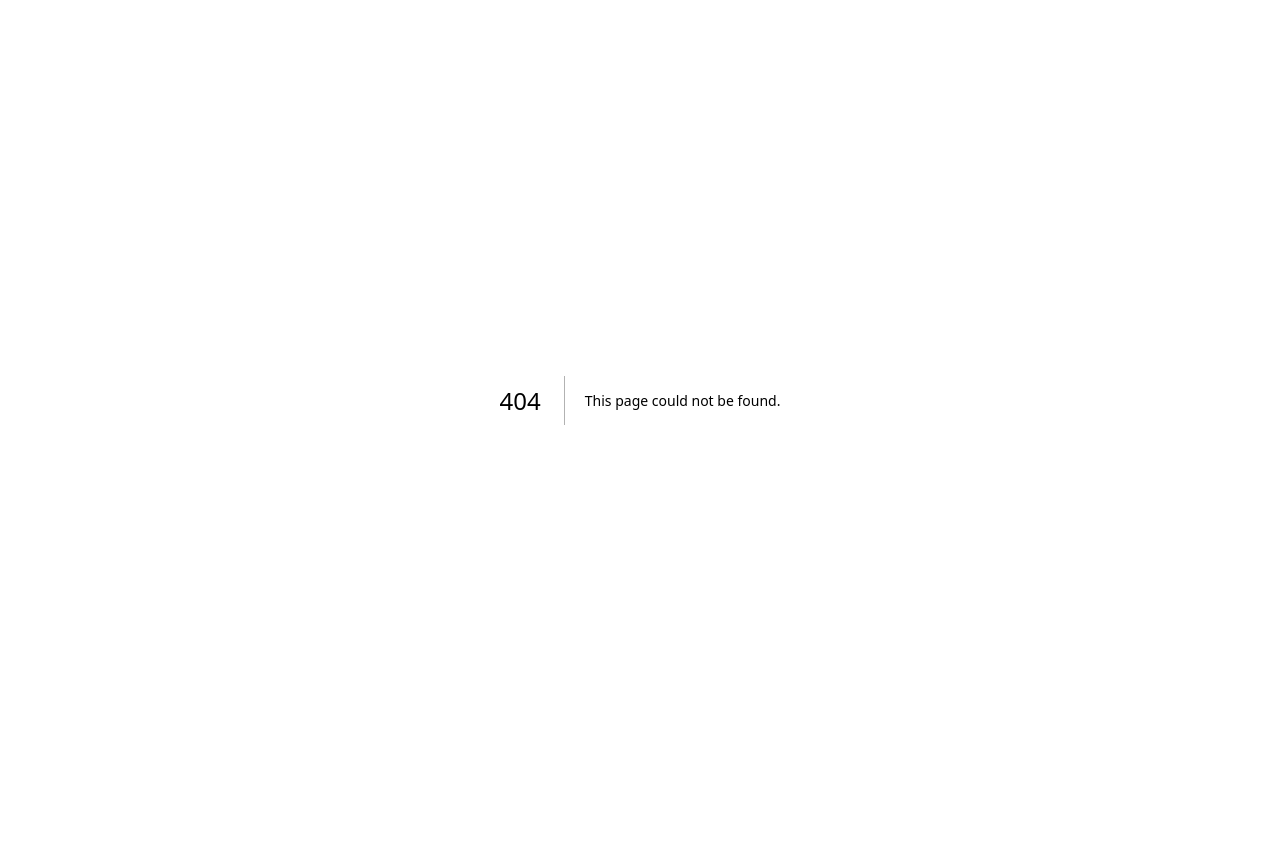
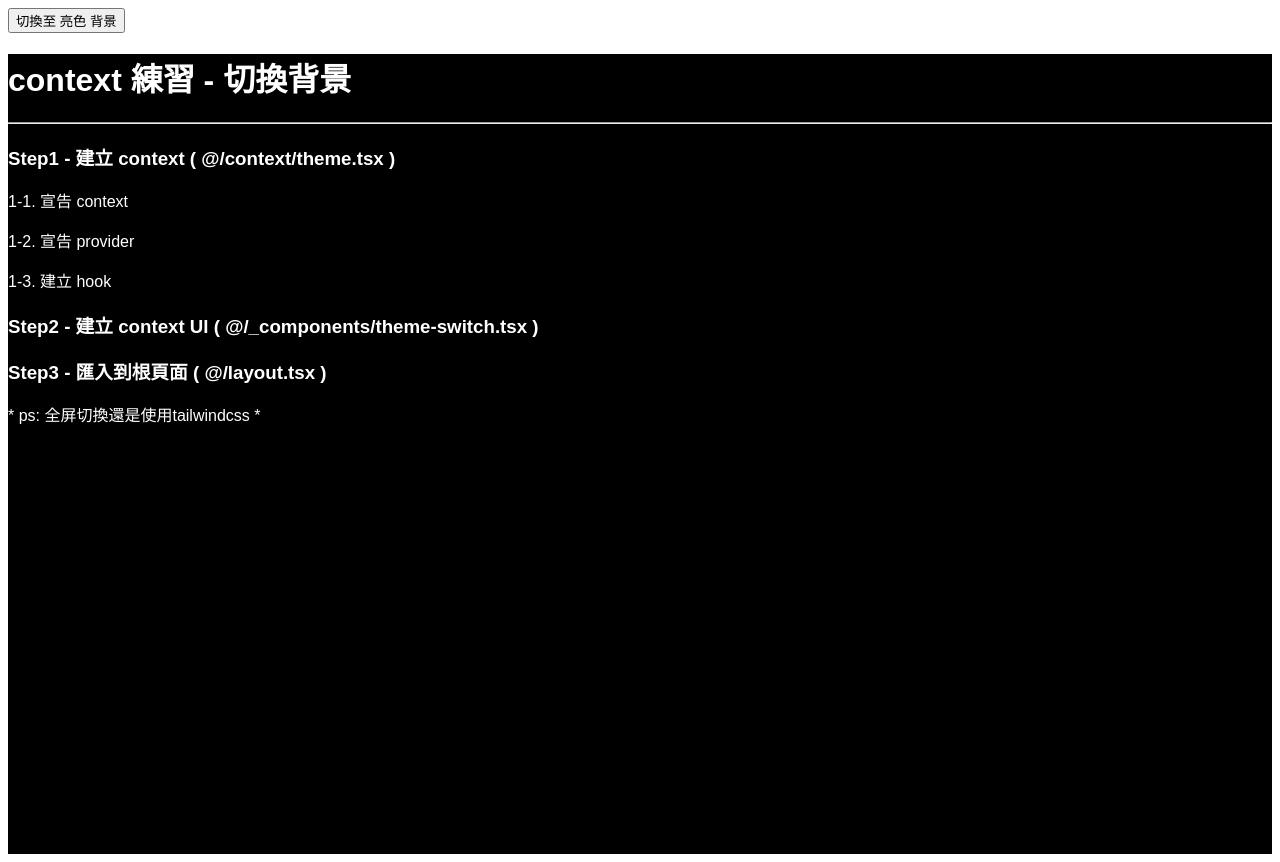
Before and after one commit to sugarban-p/react-lectures, a Next.js app: page /ch5-props/context-bg in a window 1280 px wide. Before the commit this address had no page. Before the commit the page ends 800 px from the top, so only its background shows below. Built offline with nearby package versions, Linux system fonts and the light colour scheme.

Commit message:
跨層共享資料工具 Context

```diff
--- /dev/null
+++ b/app/_components/theme-switch.tsx
@@ -0,0 +1,16 @@
+'use client';
+
+import { useTheme } from '@/context/theme';
+
+export default function ThemeSwitch() {
+  const { theme, toggleTheme } = useTheme();
+
+  return (
+    <>
+      <button onClick={toggleTheme}>
+        <i className="fa-solid fa-circle-half-stroke"></i>
+        切換至 {theme === 'dark' ? '亮色' : '深色'} 背景
+      </button>
+    </>
+  );
+}
--- /dev/null
+++ b/app/ch5-props/context-bg/page.tsx
@@ -0,0 +1,33 @@
+'use client';
+
+import { useTheme } from '@/context/theme';
+
+export default function HomePage() {
+  const { theme } = useTheme();
+
+  const color = theme === 'dark' ? 'white' : 'black';
+  const bgColor = theme === 'dark' ? 'black' : 'white';
+
+  return (
+    <>
+      <div
+        style={{
+          height: '100vh',
+          width: '100%',
+          backgroundColor: bgColor,
+          color: color,
+        }}
+      >
+        <h1>context 練習 - 切換背景</h1>
+        <hr />
+        <h3>Step1 - 建立 context ( @/context/theme.tsx )</h3>
+        <p>1-1. 宣告 context</p>
+        <p>1-2. 宣告 provider</p>
+        <p>1-3. 建立 hook</p>
+        <h3>Step2 - 建立 context UI ( @/_components/theme-switch.tsx )</h3>
+        <h3>Step3 - 匯入到根頁面 ( @/layout.tsx )</h3>
+        <p>* ps: 全屏切換還是使用tailwindcss *</p>
+      </div>
+    </>
+  );
+}
--- a/app/layout.tsx
+++ b/app/layout.tsx
@@ -1,5 +1,7 @@
 import type { Metadata } from 'next';
 import './globals.css';
+import { ThemeProvider } from '@/context/theme'; // @ : 專案根目錄
+import ThemeSwitch from './_components/theme-switch';
 
 export const metadata: Metadata = {
   title: 'React 課程範例',
@@ -13,7 +15,13 @@ export default function RootLayout({
 }>) {
   return (
     <html lang="en">
-      <body className="min-h-full flex flex-col">{children}</body>
+      <body className="min-h-full flex flex-col">
+        {/* 在根元件包上 provider，提供context給底下所有頁面 */}
+        <ThemeProvider>
+          <ThemeSwitch />
+          {children}
+        </ThemeProvider>
+      </body>
     </html>
   );
 }
--- a/app/page.tsx
+++ b/app/page.tsx
@@ -5,6 +5,7 @@
 export default function HomePage() {
   return (
     <>
+      <div>
         <h1>首頁</h1>
         <div>Hello JK</div>
         <a href="/about">關於網站 ( /about )</a>
@@ -43,7 +44,12 @@ export default function HomePage() {
         <a href="/ch5-props/todo-v2">
           屬性練習 - 待辦事項v2 ( /ch5-props/todo-v2 )
         </a>
+        <br />{' '}
+        <a href="/ch5-props/context-bg">
+          context 練習 - 切換背景 ( /ch5-props/context-bg )
+        </a>
         <br />
+      </div>
     </>
   );
 }
--- /dev/null
+++ b/context/theme.tsx
@@ -0,0 +1,42 @@
+'use client';
+
+import React, { useState, createContext, useContext } from 'react';
+
+/* 宣告 context */
+interface ThemeContextType {
+  theme: 'light' | 'dark';
+  toggleTheme: () => void;
+}
+// React Context 通常使用 null 作為預設值
+export const ThemeContext = createContext<ThemeContextType | null>(null);
+// 設定 Context 在瀏覽器 devtools 上的名稱
+ThemeContext.displayName = 'ThemeContext';
+
+/* 宣告 provider */
+export function ThemeProvider({ children }: { children: React.ReactNode }) {
+  // 宣告狀態
+  const [theme, setTheme] = useState<'light' | 'dark'>('dark');
+  // 切換背景
+  const toggleTheme = () => {
+    const newTheme = theme === 'light' ? 'dark' : 'light';
+    setTheme(newTheme);
+  };
+
+  return (
+    <ThemeContext.Provider value={{ theme, toggleTheme }}>
+      {children}
+    </ThemeContext.Provider>
+  );
+}
+
+// 宣告自訂鉤子 (先包裝 useContext + ThemeContext )
+export const useTheme = () => {
+  // 從context值中解構出value中的值和切換函式
+  const context = useContext(ThemeContext);
+
+  if (!context) {
+    throw Error('it must be used within ThemeProvider');
+  }
+
+  return context;
+};
```
Lines whose indentation alone changed are shown as unchanged.
